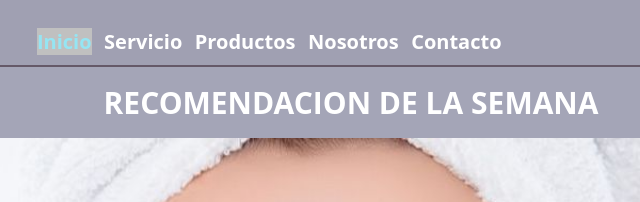
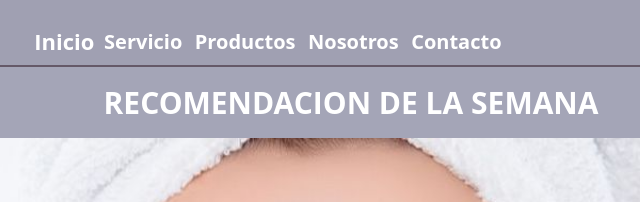
Before and after one commit to hsnavia/Desafio-full-responsive, a plain HTML site: page index.html in a window 1280 px wide. In both pictures the pointer is over the item "Inicio". Shown: the top 202 px of the page, 289-929 px from the left. Drawn offline with Linux system fonts and the light colour scheme.

Commit message:
segundo commit: agrego transform al index en la nueva rama

```diff
--- a/estilos/estilos.css
+++ b/estilos/estilos.css
@@ -66,9 +66,9 @@ a{
 
 }
 
-a:hover {
-    color:rgb(149, 229, 243);
-    background-color:silver;
+li:hover {
+    color: blueviolet;
+    transform: scale(1.1);
 
 }
 
@@ -114,6 +114,11 @@ a:hover {
    box-shadow: 0.3rem 0.3rem 0.6rem rgba(0,0,0,0.5);
 }
 
+.promociones:hover{
+    transform: scale(1.03);
+}
+
+
 .noticiaPrincipal{
     font-size: 2rem;
     font-family: 'Open Sans', sans-serif;
@@ -121,6 +126,7 @@ a:hover {
     background-color: rgb(164,165,183);
     text-align: center;
     padding: 1.5rem;
+
 
 }
 
@@ -401,6 +407,7 @@ h4{
     display: flex;
     flex-direction: column;
 }
+
 .primontZid{
     background-color: white;
     margin: 1rem;
```
